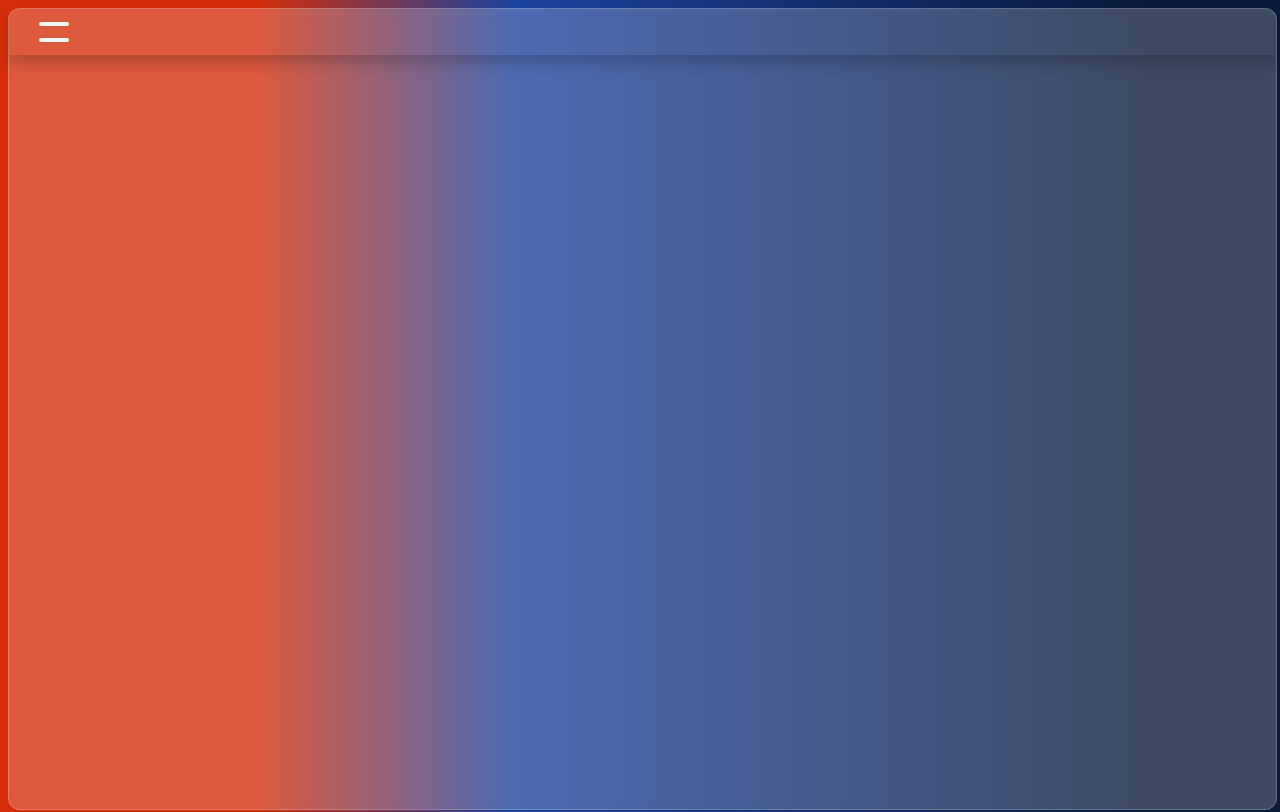
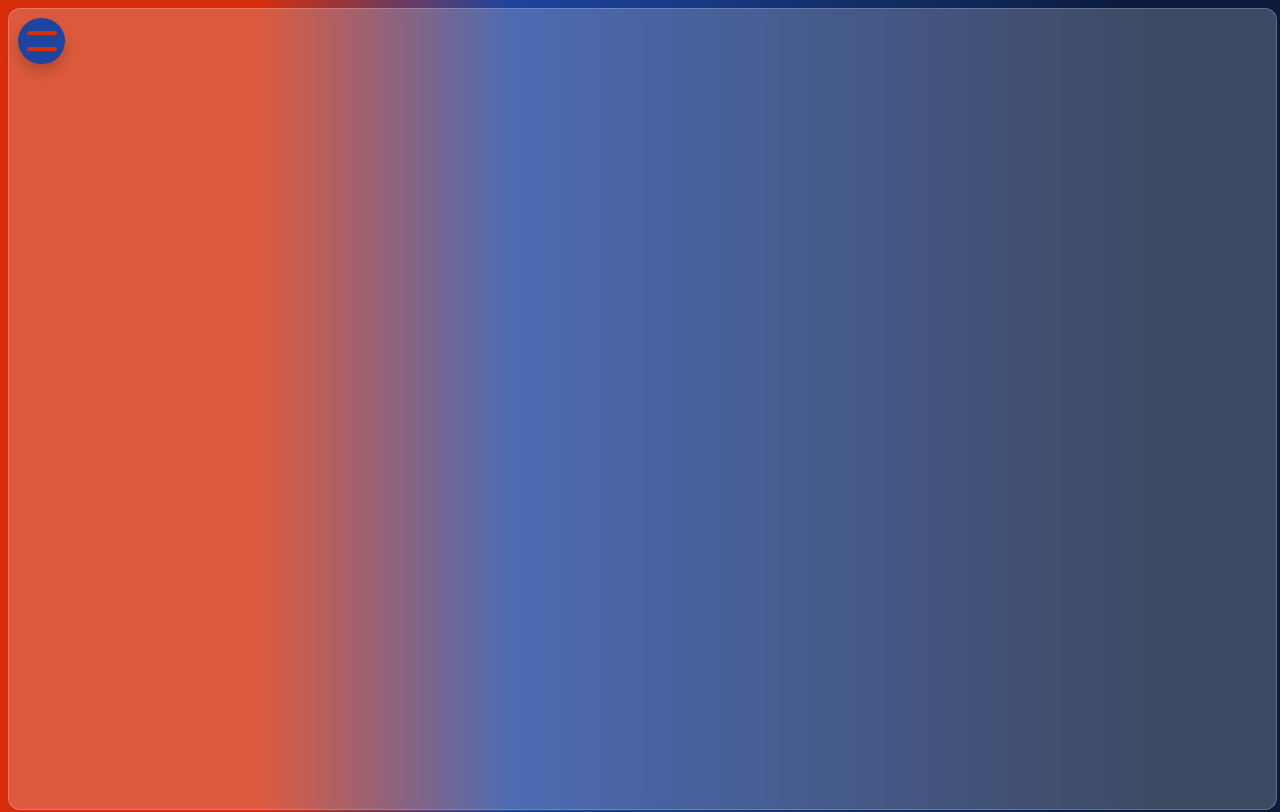
Before and after one commit to LucasLiSan/MindBridgeLandingPage, a plain HTML site: page landingv2.html in a window 1280 px wide. Shown: the top 812 px of the page. Drawn offline with Linux system fonts and the light colour scheme.

Commit message:
landingv2

```diff
--- a/landingv2.html
+++ b/landingv2.html
@@ -9,18 +9,22 @@
         </head>
         <body>
             <section>
-                <div class="vidro vidro1">
                 <nav>
                     <input type="checkbox">
                     <span></span>
                     <span></span>
                     <div class="menu">
+                        <ul>
                             <li><a href="#pag1">INICIO</a></li>
                             <li><a href="#pag2">PROJETO</a></li>
                             <li><a href="#pag3">EQUIPE</a></li>
                             <li><a href="#pag4">CONTATO</a></li>
+                        </ul>
+                        <img src="logo.webp" alt="Logo" title="Unindo mentes e tecnologia">
                     </div>
                 </nav>
+                <div class="vidro vidro1">
+
                 </div>
             </section>
             <section id="pag1">
--- a/mindv2.css
+++ b/mindv2.css
@@ -1,3 +1,7 @@
+html {
+    scroll-behavior: smooth;
+}
+
 body {
     width: 99%;
     height: 100vh;
@@ -12,19 +16,24 @@ section {
     margin: 0;
 }
 
-nav, .menu {
+nav, .menu ul {
     display: flex;
-    justify-content: center;
     align-items: center;
 }
 
 nav {
-    position: relative;
+    position: fixed;
+    margin: 10px;
+    z-index: 999;
+    border-radius: 30px;
     transition: 0.5s;
+    overflow: hidden;
+    background: #1d449f;
     box-shadow: 0 8px 15px rgba(0,0,0,.2);
 }
 
 .menu {
+    display: flex;
     margin: 0;
     padding: 0;
     width: 0;
@@ -34,7 +43,13 @@ nav {
 
 nav input:checked ~ .menu {
     width: 450px;
+    padding: 10px;
     background-color: #1d449f;
+}
+
+.menu ul {
+    margin: 0;
+    padding: 0;
 }
 
 .menu li {
@@ -50,6 +65,10 @@ nav input:checked ~ .menu {
     transition: 0.5s;
 }
 
+.menu img {
+    width: 40px;
+}
+
 .menu li a:hover {
     color: #0a0a0a;
 }
@@ -63,11 +82,11 @@ nav input {
 
 nav span {
     position: absolute;
-    left: 30px;
+    left: 9px;
     width: 30px;
     height: 4px;
     border-radius: 50px;
-    background-color: #f4f4f4;
+    background-color: #d62e0a;
     pointer-events: none;
     transition: 0.5s;
 }
@@ -102,7 +121,7 @@ nav input:checked ~ span:nth-child(3) {
 .vidro1 {
     width: 100%;
     height: 100%;
-    z-index: 999;
+    z-index: 998;
     backdrop-filter: blur(5px);
     -webkit-backdrop-filter: blur(5px);
 }
```
Also changed, not shown: logo.svg (added), logo.webp (added). Lines whose indentation alone changed are shown as unchanged.
